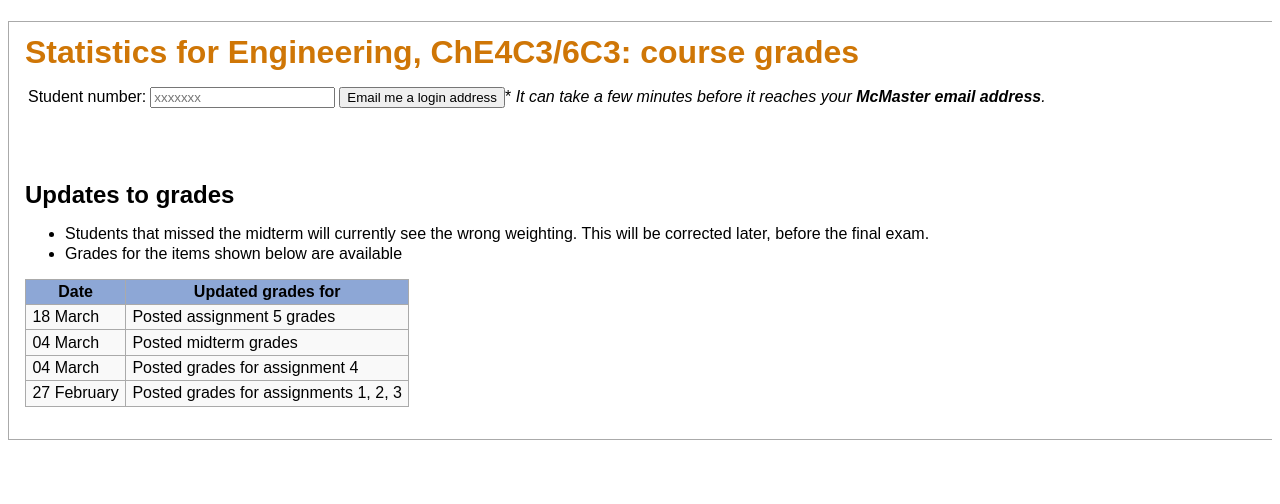
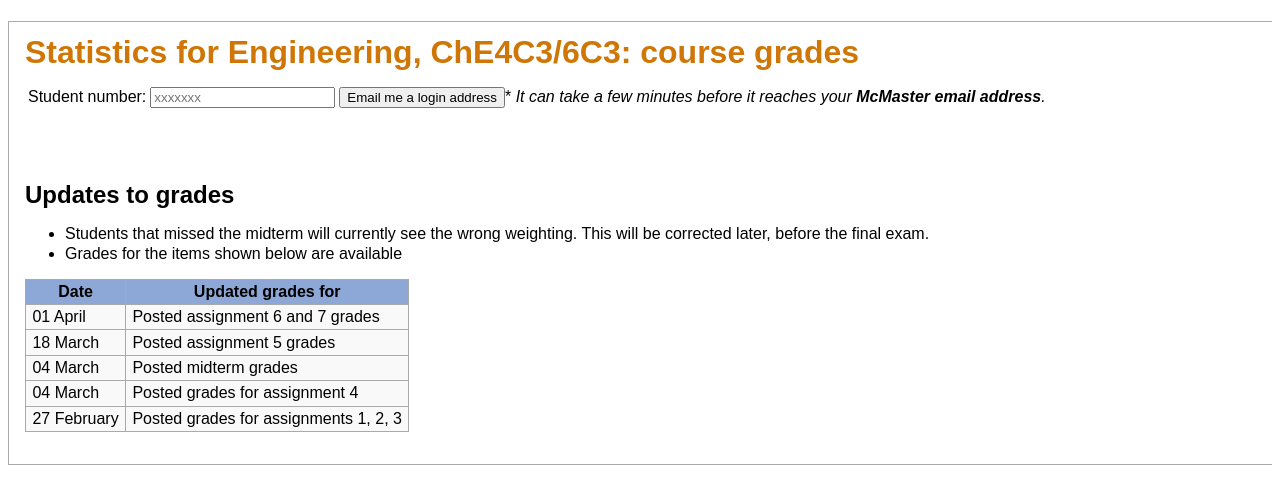
Before and after one commit to kgdunn/Django-app-grades, a Django app: template templates/sign_in_form.html in a window 1280 px wide. Shown: the top 504 px of the page. Run offline with Django 3.2, Linux system fonts and the light colour scheme; the template is opened without the code that fills it, so the values that code supplies are empty; some libraries are stand-ins or nearby versions.

Commit message:
Posted assignment 6 and 7 grades

```diff
--- a/templates/sign_in_form.html
+++ b/templates/sign_in_form.html
@@ -25,6 +25,10 @@ reaches your <b>McMaster email address</b>.</i></td>
 			<th>Updated grades for</th>
 		</tr>
 		<tr>
+			<td>01 April</td>
+			<td>Posted assignment 6 and 7 grades</td>
+		</tr>
+		<tr>
 			<td>18 March</td>
 			<td>Posted assignment 5 grades</td>
 		</tr>
```
